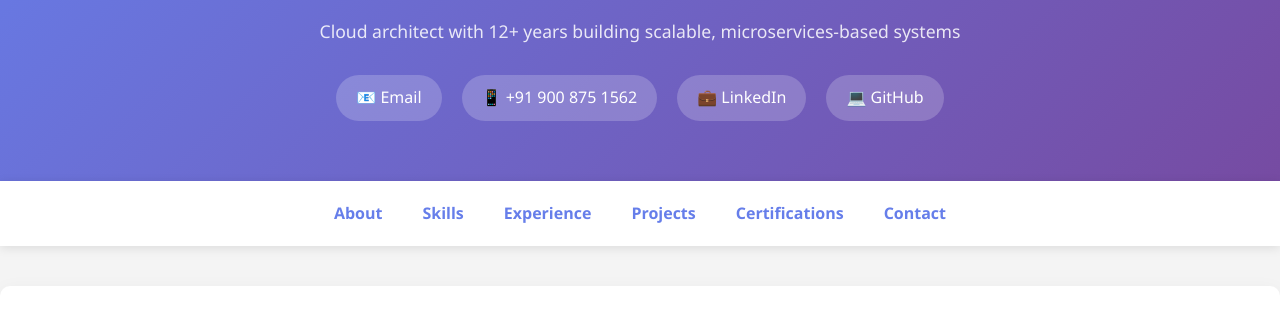
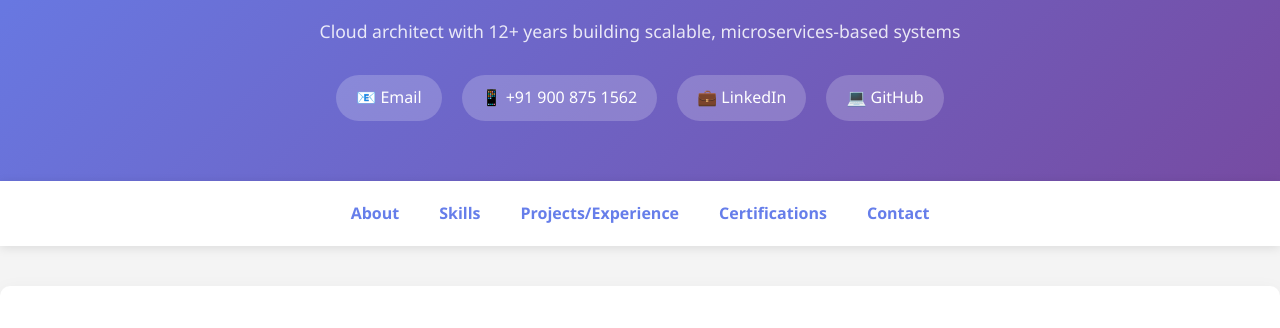
Before and after one commit to RoyceLark/mohan.github.io, a plain HTML site: page index.html in a window 1280 px wide. Shown: the part 203-531 px from the top of the page. Drawn offline with Linux system fonts and the light colour scheme.

Commit message:
Update index.html

```diff
--- a/index.html
+++ b/index.html
@@ -393,8 +393,7 @@
         <ul>
             <li><a href="#about">About</a></li>
             <li><a href="#skills">Skills</a></li>
-            <li><a href="#experience">Experience</a></li>
-            <li><a href="#projects">Projects</a></li>
+            <li><a href="#projects">Projects/Experience</a></li>
             <li><a href="#certifications">Certifications</a></li>
             <li><a href="#contact">Contact</a></li>
         </ul>
```
